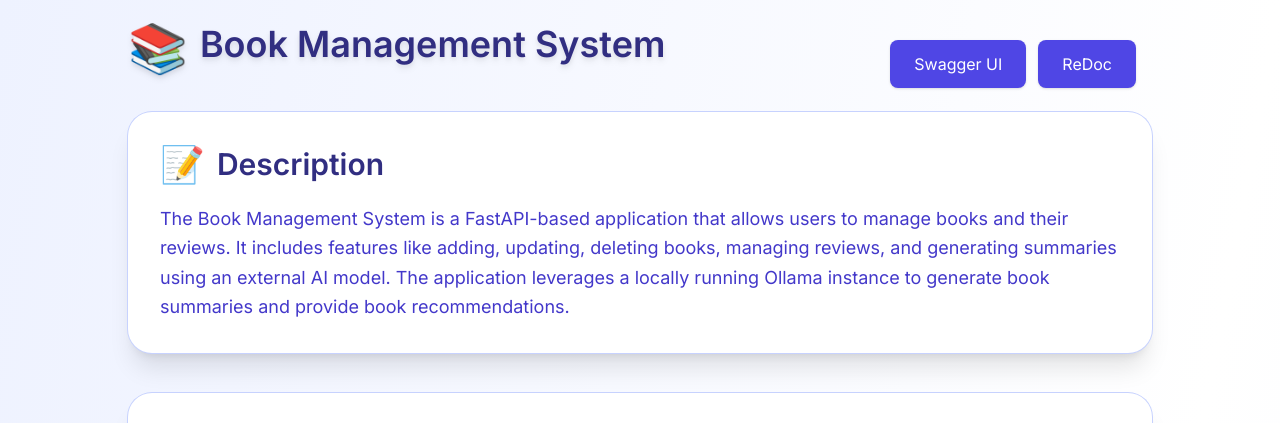
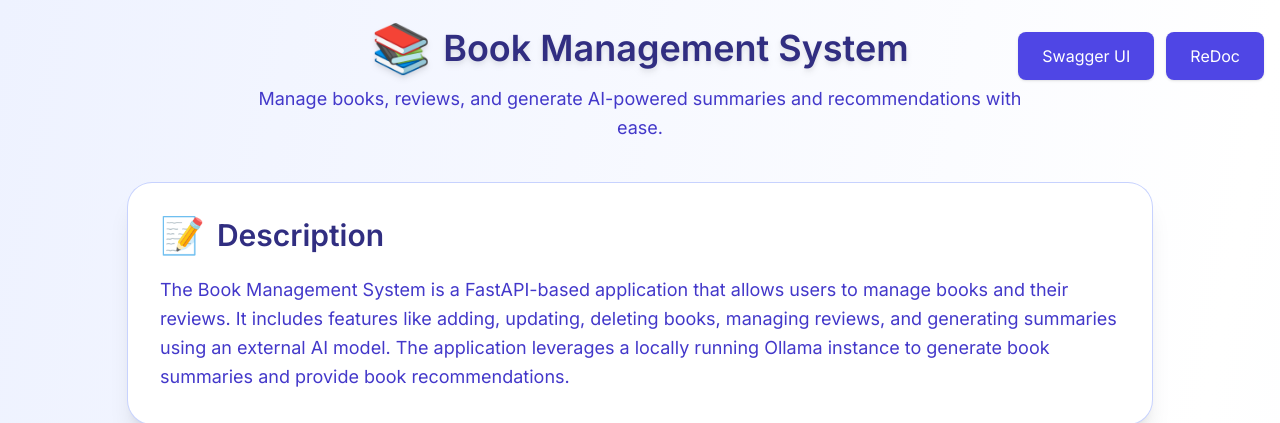
Before and after one commit to Gaurav3707/ai-book-management-system, a FastAPI app: page / in a window 1280 px wide. Shown: the top 423 px of the page. Run offline with FastAPI, Linux system fonts and the light colour scheme; parts of the project's set-up code (start-up, migrations or seed data) failed here and were passed over; some libraries are stand-ins or nearby versions.

Commit message:
feat: refactor header buttons for improved layout and accessibility

```diff
--- a/templates/index.html
+++ b/templates/index.html
@@ -17,25 +17,31 @@
       background-color: #94a3b8;
       border-radius: 4px;
     }
+    .top-right-buttons {
+      position: fixed;
+      top: 2rem;
+      right: 1rem;
+      z-index: 10;
+    }
   </style>
 </head>
 <body class="bg-gradient-to-br from-indigo-50 via-white to-indigo-50 p-6 min-h-screen">
+  <div class="top-right-buttons flex gap-3">
+    <button onclick="window.open('/docs', '_blank')" class="bg-indigo-600 text-white px-6 py-3 text-center rounded-lg shadow hover:bg-indigo-700 flex items-center justify-center">
+      Swagger UI
+    </button>
+    <button onclick="window.open('/redoc', '_blank')" class="bg-indigo-600 text-white px-6 py-3 text-center rounded-lg shadow hover:bg-indigo-700 flex items-center justify-center">
+      ReDoc
+    </button>
+  </div>
   <div class="max-w-5xl mx-auto space-y-10">
     <header class="text-center mb-8 relative">
-      <div class="absolute top-4 right-4 flex gap-3">
-        <button onclick="window.open('/docs', '_blank')" class="bg-indigo-600 text-white px-6 py-3 text-center rounded-lg shadow hover:bg-indigo-700 flex items-center justify-center">
-          Swagger UI
-        </button>
-        <button onclick="window.open('/redoc', '_blank')" class="bg-indigo-600 text-white px-6 py-3 text-center rounded-lg shadow hover:bg-indigo-700 flex items-center justify-center">
-          ReDoc
-        </button>
-      </div>
-      <h1 class="text-4xl font-extrabold text-indigo-900 drop-shadow-md flex justify-left items-left gap-3">
+      <h1 class="text-4xl font-extrabold text-indigo-900 drop-shadow-md flex justify-center items-center gap-3">
         <span class="text-5xl">📚</span> Book Management System
       </h1>
-      <!-- <p class="mt-3 max-w-3xl mx-auto text-indigo-700 text-lg leading-relaxed font-medium">
+      <p class="mt-3 max-w-3xl mx-auto text-indigo-700 text-lg leading-relaxed font-medium">
         Manage books, reviews, and generate AI-powered summaries and recommendations with ease.
-      </p> -->
+      </p>
     </header>
 
     <section class="bg-white p-8 rounded-3xl shadow-xl ring-1 ring-indigo-200">
```
